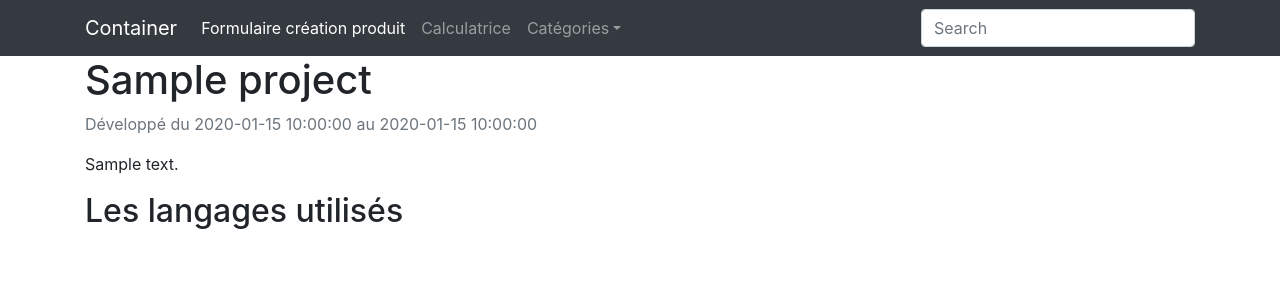
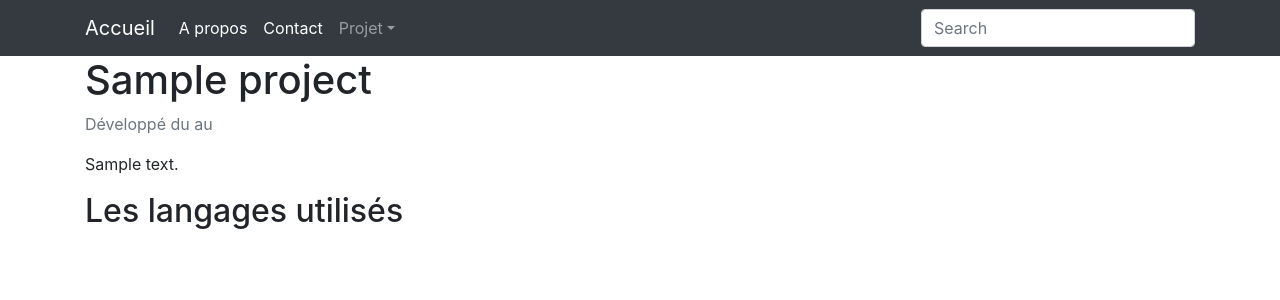
Before and after one commit to jeromeformation/Slim0319, a PHP site: template templates/project/show.twig in a window 1280 px wide. Shown: the top 300 px of the page. Run offline with PHP 8.4, Linux system fonts and the light colour scheme; the template is opened without the code that fills it: most values are stand-ins (such as "Sample title", 1, 10 or a date in 2020); some libraries are stand-ins or nearby versions.

Commit message:
Ajout DateTime - Lien navbar avec path_for()

```diff
--- a/config/routes.php
+++ b/config/routes.php
@@ -22,7 +22,7 @@
 });
 
 // Page de contact
-$app->get('/contact',ContactController::class .':contact')->setName('app_contact');
+$app->get('/contactez-nous',ContactController::class .':contact')->setName('app_contact');
 
 // Page à propos
 $app->get('/a-propos', AboutController::class . ':about')->setName('app_about');
--- a/templates/base.twig
+++ b/templates/base.twig
@@ -13,7 +13,7 @@
     {% block navbar %}
         <nav class="navbar navbar-expand-lg navbar-dark bg-dark">
             <div class="container">
-                <a class="navbar-brand" href="#">Container</a>
+                <a class="navbar-brand" href="{{ path_for('homepage') }}">Accueil</a>
                 <button class="navbar-toggler" type="button" data-toggle="collapse" data-target="#navbarsExample07" aria-controls="navbarsExample07" aria-expanded="false" aria-label="Toggle navigation">
                     <span class="navbar-toggler-icon"></span>
                 </button>
@@ -21,18 +21,16 @@
                 <div class="collapse navbar-collapse" id="navbarsExample07">
                     <ul class="navbar-nav mr-auto">
                         <li class="nav-item active">
-                            <a class="nav-link" href="formulaire-produit.php">Formulaire création produit</a>
+                            <a class="nav-link" href="{{ path_for('app_about') }}">A propos</a>
                         </li>
-                        <li class="nav-item">
-                            <a class="nav-link" href="calculatrice.php">Calculatrice</a>
+                        <li class="nav-item active">
+                            <a class="nav-link" href="{{ path_for('app_contact') }}">Contact</a>
                         </li>
                         <li class="nav-item dropdown">
-                            <a class="nav-link dropdown-toggle" href="#" id="dropdown07" data-toggle="dropdown" aria-haspopup="true" aria-expanded="false">Catégories</a>
+                            <a class="nav-link dropdown-toggle" href="#" id="dropdown07" data-toggle="dropdown" aria-haspopup="true" aria-expanded="false">Projet</a>
                             <div class="dropdown-menu" aria-labelledby="dropdown07">
-                                <?php foreach($categories as $cat) : ?>
-                                <a class="dropdown-item" href="#"><?= $cat['name'] ?></a>
-                                <?php endforeach; ?>
-
+                                <a class="dropdown-item" href="{{ path_for('app_project_create') }}">Création</a>
+                                <a class="dropdown-item" href="{{ path_for('app_project_show', {id : 100 }) }}">Détail projet 100</a>
                             </div>
                         </li>
                     </ul>
--- a/templates/project/show.twig
+++ b/templates/project/show.twig
@@ -2,7 +2,9 @@
 
 {% block body %}
     <h1>{{ project["name"] }}</h1>
-    <p class="text-muted">Développé du {{ project.startedAt }} au {{ project.finishedAt }}</p>
+    <p class="text-muted">
+        Développé du {{ project.startedAt.format('d/m/Y') }}
+        au {{ project.finishedAt.format('d/m/Y à H:i:s') }}</p>
     <p>{{ project.description | raw('html') }}</p>
 
     <h2>Les langages utilisés</h2>
```
Also changed, not shown: src/Controller/ProjectController.php (+12 -2 lines).
